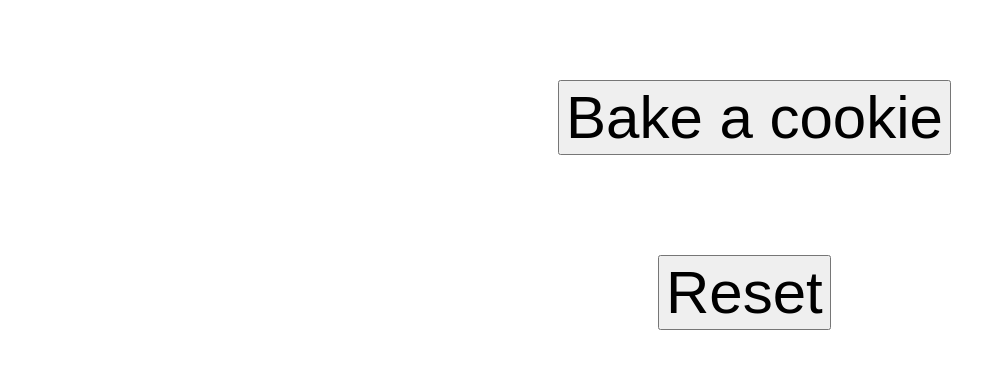
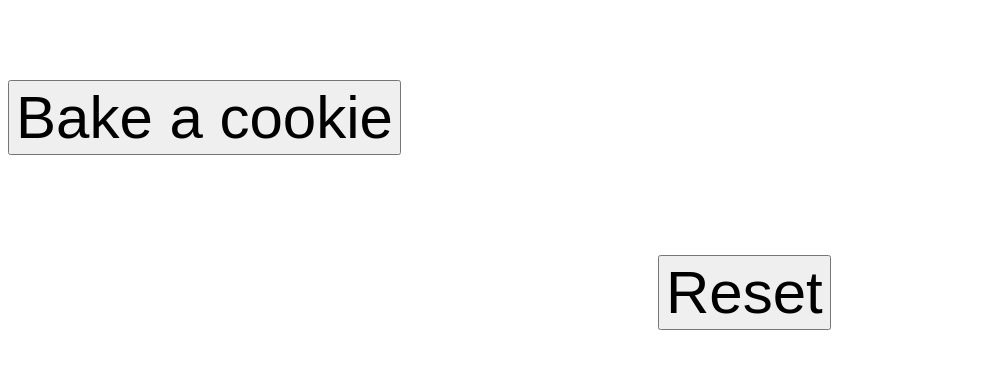
Before and after one commit to LUISSRSAN/Cookie-Clicker-, a plain HTML site: page index.html in a window 1280 px wide. Shown: the part 235-604 px from the top of the page, without its empty margins (0-1006 px from the left). Drawn offline with Linux system fonts and the light colour scheme.

Commit message:
Update style.css

```diff
--- a/style.css
+++ b/style.css
@@ -8,7 +8,7 @@ p{
 }
 input{
   font-size:60px;
-  margin-left:550px;
+  margin:auto;
 
 }
 .reset{
```
